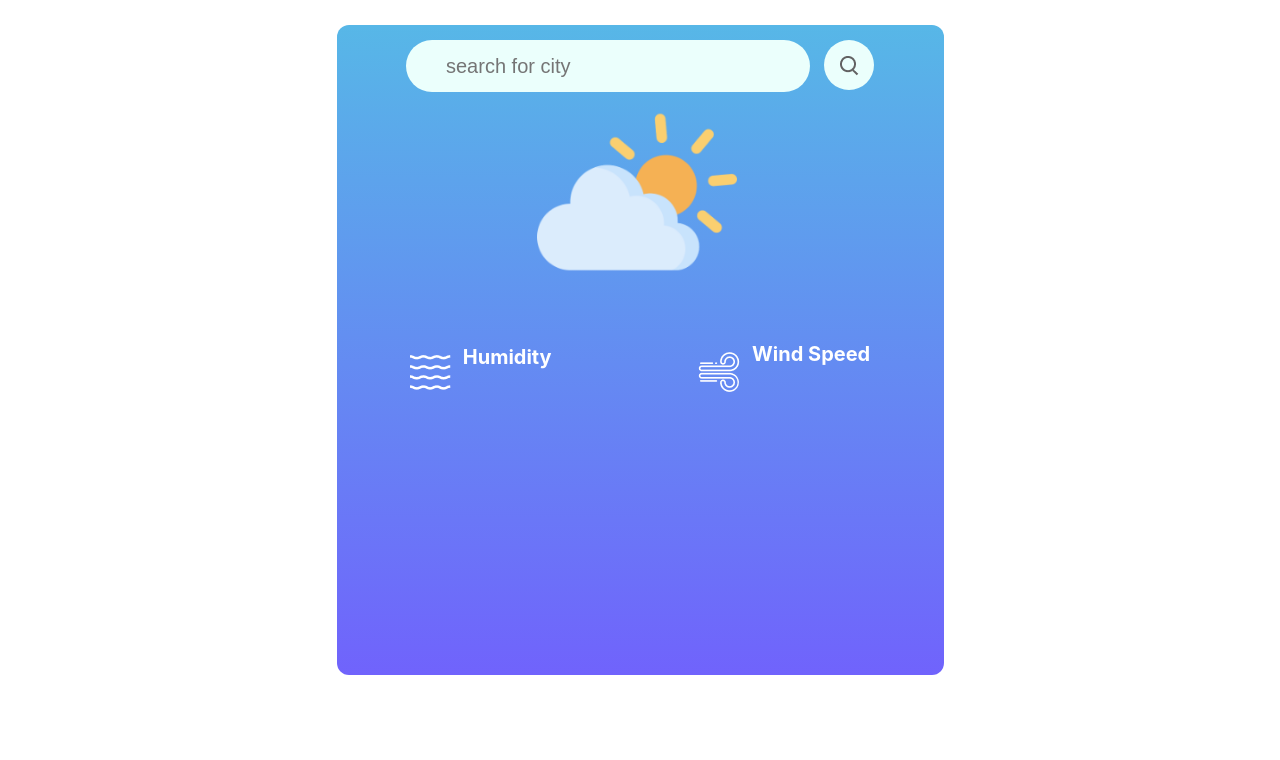
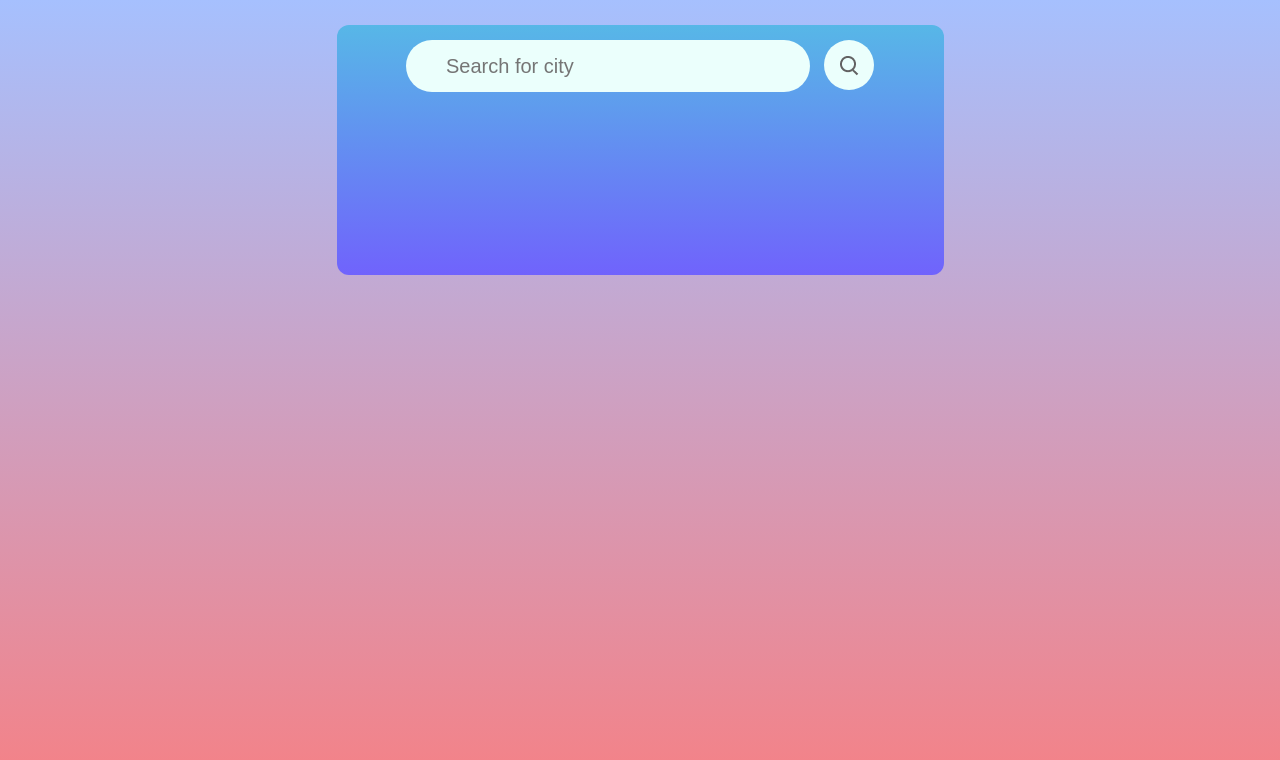
Before and after one commit to MarkaSurendhar/weathercraf, a React (Create React App) app: page / in a window 1280 px wide. Shown: the top 760 px of the page. Built offline with nearby package versions, Linux system fonts and the light colour scheme.

Commit message:
changes done

```diff
--- a/src/Components/WeatherApp/WeatherApp.css
+++ b/src/Components/WeatherApp/WeatherApp.css
@@ -1,20 +1,32 @@
 
-section{
+section {
     display: flex;
     justify-content: center;
     align-items: center;
     height: 100vh;
-    /* background-color: rgb(228, 251, 229); */
+    background-image: linear-gradient(to bottom, #a6c0fe, #f68084);
 }
 
-.container{
+
+.container {
     width: 607px;
-    height: 650px;
+    height: auto; /* Change height to auto */
+    min-height: 250px; /* Set a minimum height */
     margin: auto;
-    margin-top:25px;
+    margin-top: 25px;
     border-radius: 12px;
-    background-image: linear-gradient(180deg,rgb(87, 183, 231),rgb(112, 99, 252));
+    background-image: linear-gradient(180deg, rgb(87, 183, 231), rgb(112, 99, 252));
+    transition: height 0.5s ease; /* Add transition for smoother height change */
 }
+
+.minimized {
+    height: 50px; /* Adjust height as needed */
+}
+
+.expanded {
+    height: 650px; /* Adjust height as needed */
+}
+
 .top-bar{
     display: flex;
     justify-content: center;
@@ -103,3 +115,19 @@ font-weight: bold;
 .icon{
 margin-top: 10px;
 }
+.error {
+    color: rgb(239, 92, 51);
+    font-size: 24px;
+    margin-top: 25px;
+    margin-left: -40px;
+}
+
+.loading {
+    color: #f7f4f4;
+    font-size: 25px;
+    margin-top: 100px;
+}
+
+.minimized {
+    height: 50px; /* Adjust height as needed */
+}
--- a/src/Components/WeatherApp/WeatherApp.jsx
+++ b/src/Components/WeatherApp/WeatherApp.jsx
@@ -1,4 +1,4 @@
-import React, { useState, useRef } from "react";
+import React, { useState } from "react";
 import "./WeatherApp.css";
 import search_icon from "../Assets/search.png";
 import clear_icon from "../Assets/clear.png";
@@ -12,28 +12,34 @@ import humidity_icon from "../Assets/humidity.png";
 const WeatherApp = () => {
     let api_Key = "423a4c9e45476286c7d3554fb38edd02";
 
-    const[wicon, setWicon] = useState(cloud_icon);
-    const cityInputRef = useRef("");
+    const [wicon, setWicon] = useState(cloud_icon);
+    const [cityInput, setCityInput] = useState("");
+    const [weatherData, setWeatherData] = useState(null);
+    const [searching, setSearching] = useState(false);
+    const [error, setError] = useState("");
 
     const search = async () => {
-        if (cityInputRef.current.value === "") {
+        if (cityInput === "") {
             return;
         }
 
-        let url = `https://api.openweathermap.org/data/2.5/weather?q=${cityInputRef.current.value}&units=Metric&appid=${api_Key}`;
+        setSearching(true);
+        setError(""); // Reset error state
 
+        let url = `https://api.openweathermap.org/data/2.5/weather?q=${cityInput}&units=Metric&appid=${api_Key}`;
+
+        try {
             let response = await fetch(url);
             let data = await response.json();
 
-        const humidity = document.getElementsByClassName("humidity-percent");
-        const wind = document.getElementsByClassName("wind-rate");
-        const temperature = document.getElementsByClassName("weather-temp");
-        const location = document.getElementsByClassName("weather-location");
+            if (data.cod === "404") {
+                setError("Please enter a valid city name");
+                setWeatherData(null); // Clear previous weather data
+                setSearching(false);
+                return;
+            }
 
-        humidity[0].innerHTML = Math.floor(data.main.humidity) + " %";
-        wind[0].innerHTML = Math.floor(data.wind.speed) + " km/h";
-        temperature[0].innerHTML = Math.floor(data.main.temp) + " °C";
-        location[0].innerHTML = data.name;
+            setWeatherData(data);
 
             if (data.weather[0].icon === "01d" || data.weather[0].icon === "01n") {
                 setWicon(clear_icon);
@@ -52,46 +58,66 @@ const WeatherApp = () => {
             } else {
                 setWicon(clear_icon);
             }
+        } catch (error) {
+            console.error("Error fetching weather data:", error);
+            setError("An error occurred. Please try again later.");
+        } finally {
+            setSearching(false);
+            setCityInput(""); // Clear input field after search
+        }
+    }
 
-        // Clear input field after search
-        cityInputRef.current.value = "";
+    const handleInputChange = (e) => {
+        setCityInput(e.target.value);
+        setError(""); // Reset error state when input changes
     }
 
     return (
         <section>
-            <div className="container">
+            <div className={`container ${searching ? 'minimized' : ''} ${weatherData ? 'expanded' : ''}`}>
                 <div className="top-bar">
                     <input
                         type="text"
                         className="cityInput"
-                        placeholder="search for city"
-                        ref={cityInputRef}
+                        placeholder="Search for city"
+                        value={cityInput}
+                        onChange={handleInputChange}
                     />
                     <div className="search-icon" onClick={search}>
-                        <img src={search_icon} alt="" />
+                        <img src={search_icon} alt="Search" />
                     </div>
                 </div>
+                {searching && (
+                    <div className="loading">
+                        <p>Loading...</p>
+                    </div>
+                )}
+                {error && <div className="error">{error}</div>}
+                {weatherData && (
+                    <>
                         <div className="weather-image">
-                    <img src={wicon} alt="" />
+                            <img src={wicon} alt="Weather" />
                         </div>
-                <div className="weather-temp"></div>
-                <div className="weather-location"></div>
+                        <div className="weather-temp">{Math.floor(weatherData.main.temp)} °C</div>
+                        <div className="weather-location">{weatherData.name}</div>
                         <div className="data-container">
                             <div className="element">
-                        <img src={humidity_icon} alt="" className="icon" />
+                                <img src={humidity_icon} alt="Humidity" className="icon" />
                                 <div className="data">
-                            <div className="humidity-percent"></div>
+                                    <div className="humidity-percent">{Math.floor(weatherData.main.humidity)} %</div>
                                     <div className="text">Humidity</div>
                                 </div>
                             </div>
                             <div className="element">
-                        <img src={wind_icon} alt="" className="icon" />
+                                <img src={wind_icon} alt="Wind Speed" className="icon" />
                                 <div className="data">
-                            <div className="wind-rate"></div>
+                                    <div className="wind-rate">{Math.floor(weatherData.wind.speed)} km/h</div>
                                     <div className="text">Wind Speed</div>
                                 </div>
                             </div>
                         </div>
+                    </>
+                )}
             </div>
         </section>
     )
```
Lines whose indentation alone changed are shown as unchanged.
